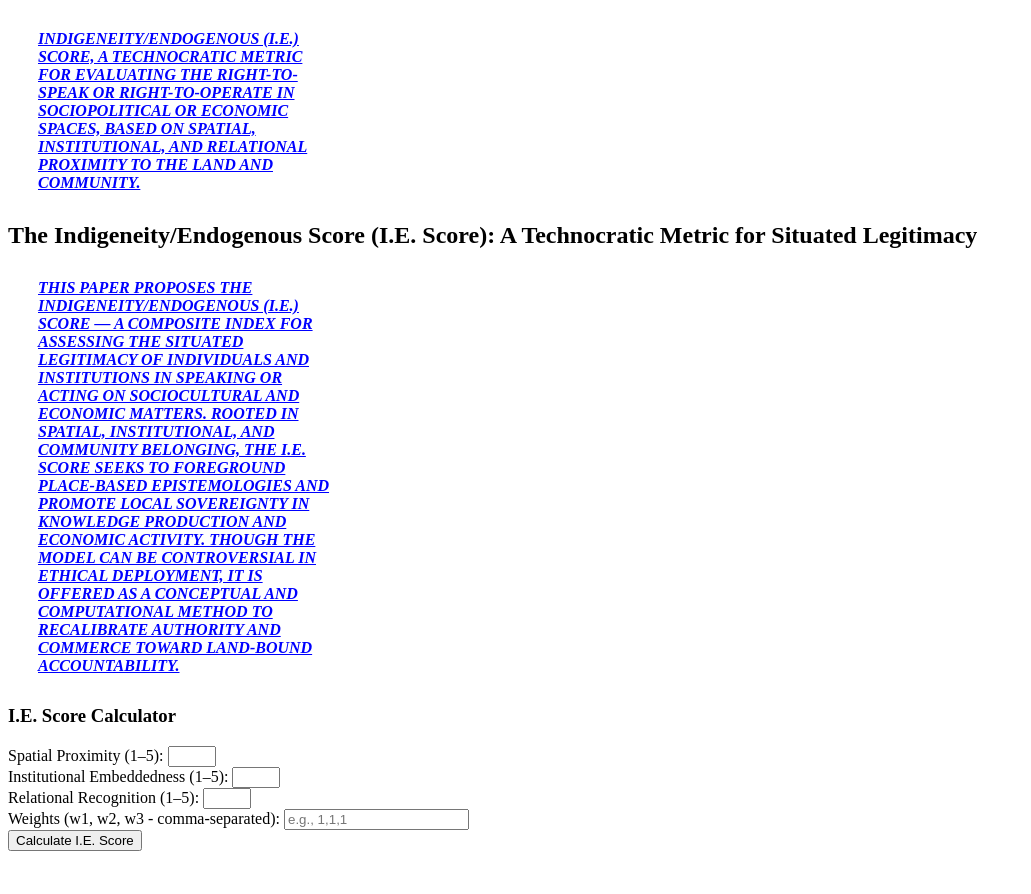
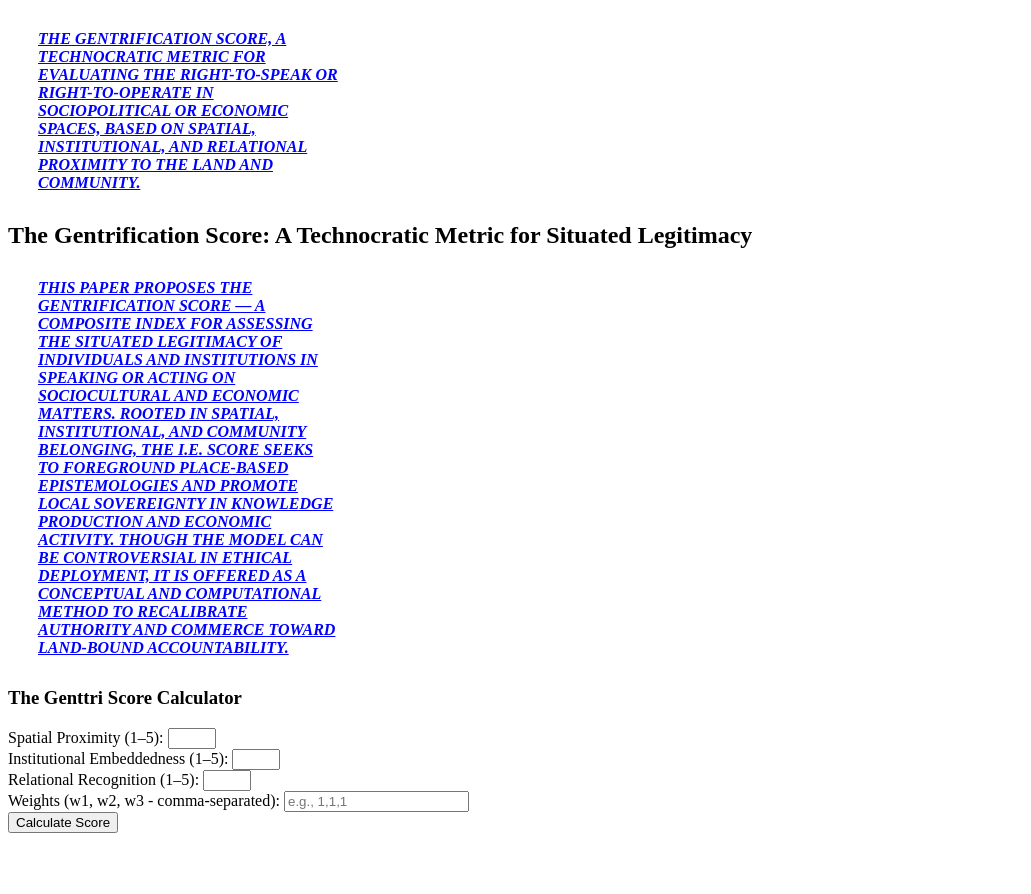
Before and after one commit to Shujaagreen36/AntiRacismRacismInc, a plain HTML site: page index.html in a window 1280 px wide. Shown: the whole page, without its empty margins (0-1031 px from the left). Drawn offline with Linux system fonts and the light colour scheme.

Commit message:
trying to find the right words, working on finding more legit data for hiring liberal arts majors and factory workers

```diff
--- a/index.html
+++ b/index.html
@@ -6,7 +6,7 @@
     <meta name="viewport" content="width=device-width, initial-scale=1.0" />
     <link rel="stylesheet" href="style.css" />
 </head>
-  <p>Indigeneity/Endogenous (I.E.) Score,
+  <p>The Gentrification Score,
    a technocratic metric for evaluating the right-to-speak
    or right-to-operate in sociopolitical or economic spaces,
      based on spatial, institutional, and relational proximity to the land and community.</p>
@@ -14,15 +14,15 @@
 <body>
     <!-- Abstract Section -->
 <section id="ie-abstract">
-  <h2>The Indigeneity/Endogenous Score (I.E. Score): A Technocratic Metric for Situated Legitimacy</h2>
+  <h2>The Gentrification Score: A Technocratic Metric for Situated Legitimacy</h2>
   <p>
-    This paper proposes the Indigeneity/Endogenous (I.E.) Score — a composite index for assessing the situated legitimacy of individuals and institutions in speaking or acting on sociocultural and economic matters. Rooted in spatial, institutional, and community belonging, the I.E. score seeks to foreground place-based epistemologies and promote local sovereignty in knowledge production and economic activity. Though the model can be controversial in ethical deployment, it is offered as a conceptual and computational method to recalibrate authority and commerce toward land-bound accountability.
+    This paper proposes the Gentrification Score — a composite index for assessing the situated legitimacy of individuals and institutions in speaking or acting on sociocultural and economic matters. Rooted in spatial, institutional, and community belonging, the I.E. score seeks to foreground place-based epistemologies and promote local sovereignty in knowledge production and economic activity. Though the model can be controversial in ethical deployment, it is offered as a conceptual and computational method to recalibrate authority and commerce toward land-bound accountability.
   </p>
 </section>
 
 <!-- Calculator Tool -->
 <section id="ie-calculator">
-  <h3>I.E. Score Calculator</h3>
+  <h3>The Genttri Score Calculator</h3>
   <form id="scoreForm">
     <label>
       Spatial Proximity (1–5):
@@ -40,7 +40,7 @@
       Weights (w1, w2, w3 - comma-separated):
       <input type="text" id="weights" placeholder="e.g., 1,1,1" required>
     </label><br>
-    <button type="submit">Calculate I.E. Score</button>
+    <button type="submit">Calculate Score</button>
   </form>
   <p id="result"></p>
 </section>
```
